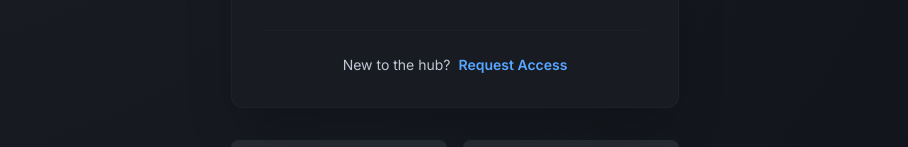
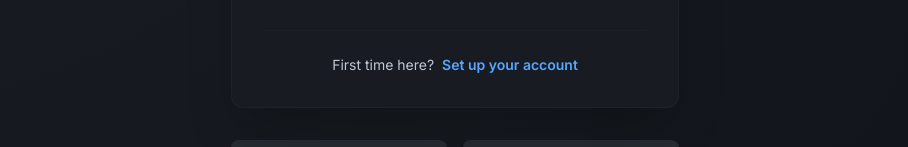
Before and after one commit to inno8/reviewhub, a Vue app in the folder frontend/: page /login in a window 1280 px wide. Shown: the part 573-720 px from the top of the page, without its empty margins (185-1093 px from the left). Built offline with nearby package versions, Linux system fonts and the light colour scheme; no server answers.

Commit message:
fix: prevent auth redirect on public pages (login, onboard) and link Request Access to onboard

```diff
--- a/frontend/src/composables/useApi.ts
+++ b/frontend/src/composables/useApi.ts
@@ -51,8 +51,11 @@ client.interceptors.response.use(
   (response) => response,
   (error) => {
     if (error?.response?.status === 401) {
-      localStorage.removeItem('reviewhub_token');
-      if (window.location.pathname !== '/login') {
+      // Don't redirect on public pages (login, onboard)
+      const publicPaths = ['/login', '/onboard'];
+      const isPublicPage = publicPaths.some(p => window.location.pathname.startsWith(p));
+      if (!isPublicPage) {
+        localStorage.removeItem('reviewhub_token');
         window.location.href = '/login';
       }
     }
--- a/frontend/src/views/LoginView.vue
+++ b/frontend/src/views/LoginView.vue
@@ -110,8 +110,8 @@ async function handleSubmit() {
           <!-- Footer Links -->
           <div class="mt-8 pt-6 border-t border-outline-variant/10 text-center">
             <p class="text-sm text-on-surface-variant">
-              New to the hub?
-              <a href="#" class="text-primary-container font-semibold hover:underline ml-1">Request Access</a>
+              First time here?
+              <router-link to="/onboard" class="text-primary-container font-semibold hover:underline ml-1">Set up your account</router-link>
             </p>
           </div>
         </div>
```
Also changed, not shown: 1 other file (tests, documents, lock files or other folders).
